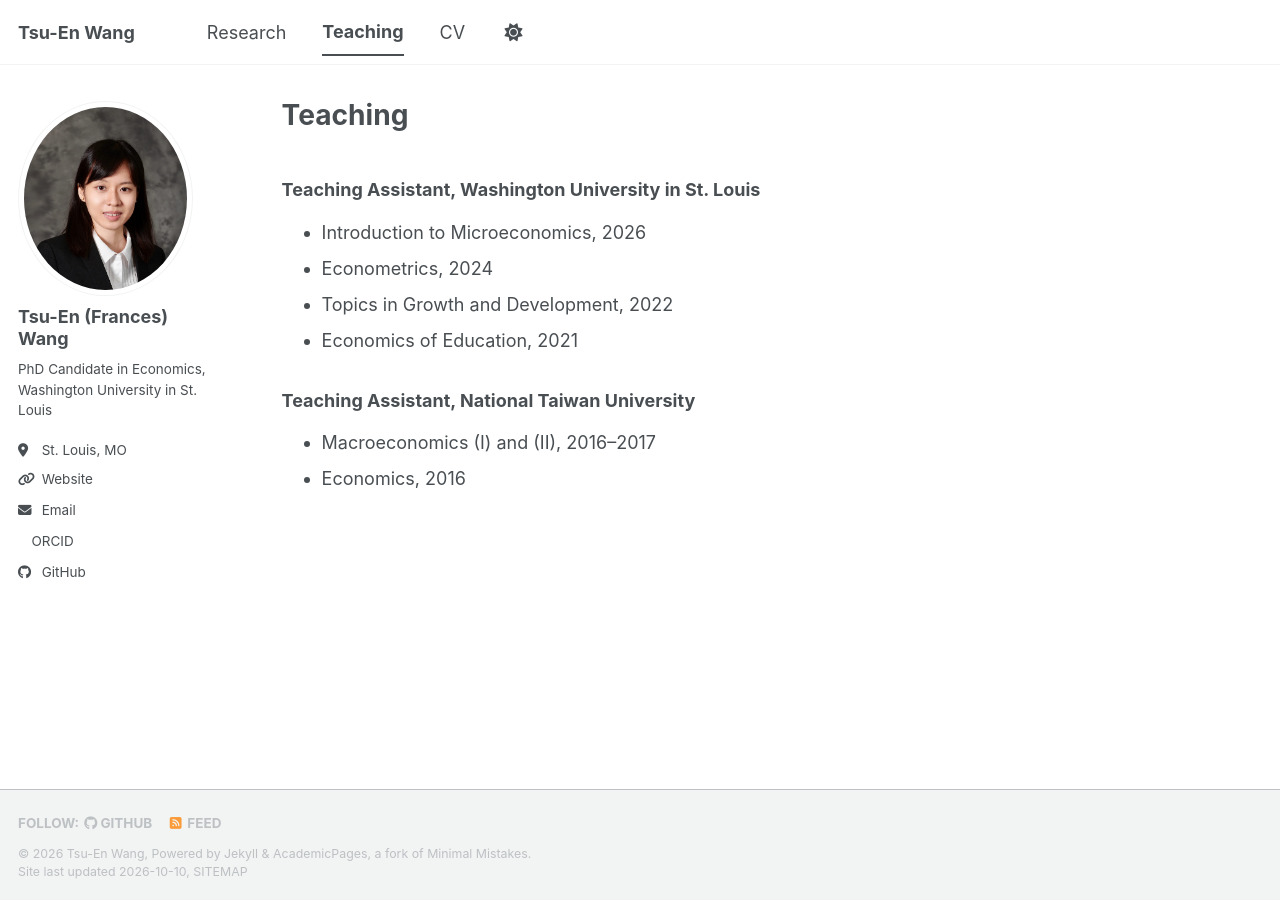
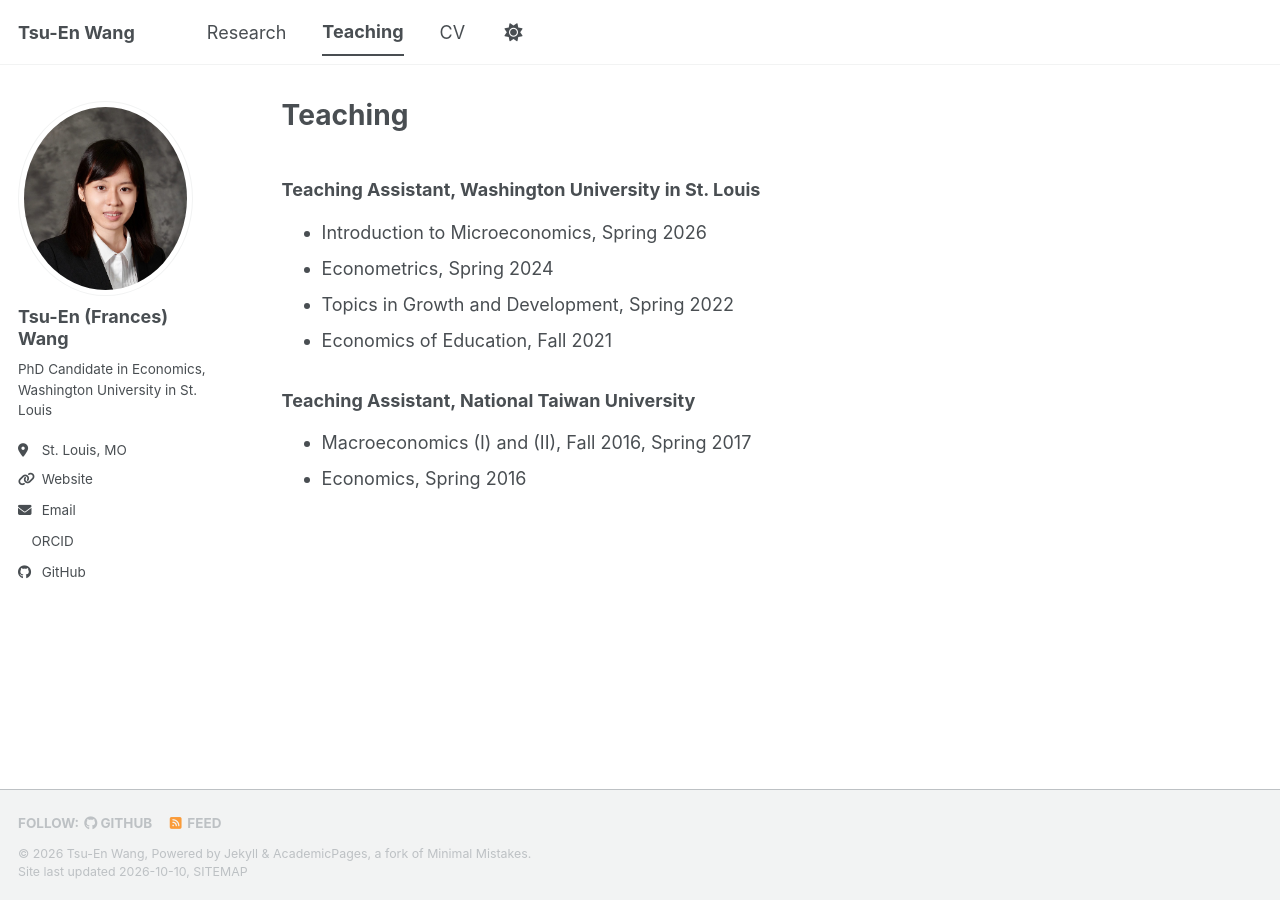
Before and after one commit to tsu-enwang/tsu-enwang, a Jekyll site: the page built from _pages/teaching.md, in a window 1280 px wide. Built offline with Jekyll 4.4.1, drawn with Linux system fonts in a browser that asks for light colours; a style sheet for code colours, icons or effects is not loaded.

Commit message:
Update teaching.md

```diff
--- a/_pages/teaching.md
+++ b/_pages/teaching.md
@@ -6,12 +6,12 @@ author_profile: true
 
 ### Teaching Assistant, Washington University in St. Louis
 
-- Introduction to Microeconomics, 2026
-- Econometrics, 2024
-- Topics in Growth and Development, 2022
-- Economics of Education, 2021
+- Introduction to Microeconomics, Spring 2026
+- Econometrics, Spring 2024
+- Topics in Growth and Development, Spring 2022
+- Economics of Education, Fall 2021
 
 ### Teaching Assistant, National Taiwan University
 
-- Macroeconomics (I) and (II), 2016–2017
-- Economics, 2016
+- Macroeconomics (I) and (II), Fall 2016, Spring 2017
+- Economics, Spring 2016
```
